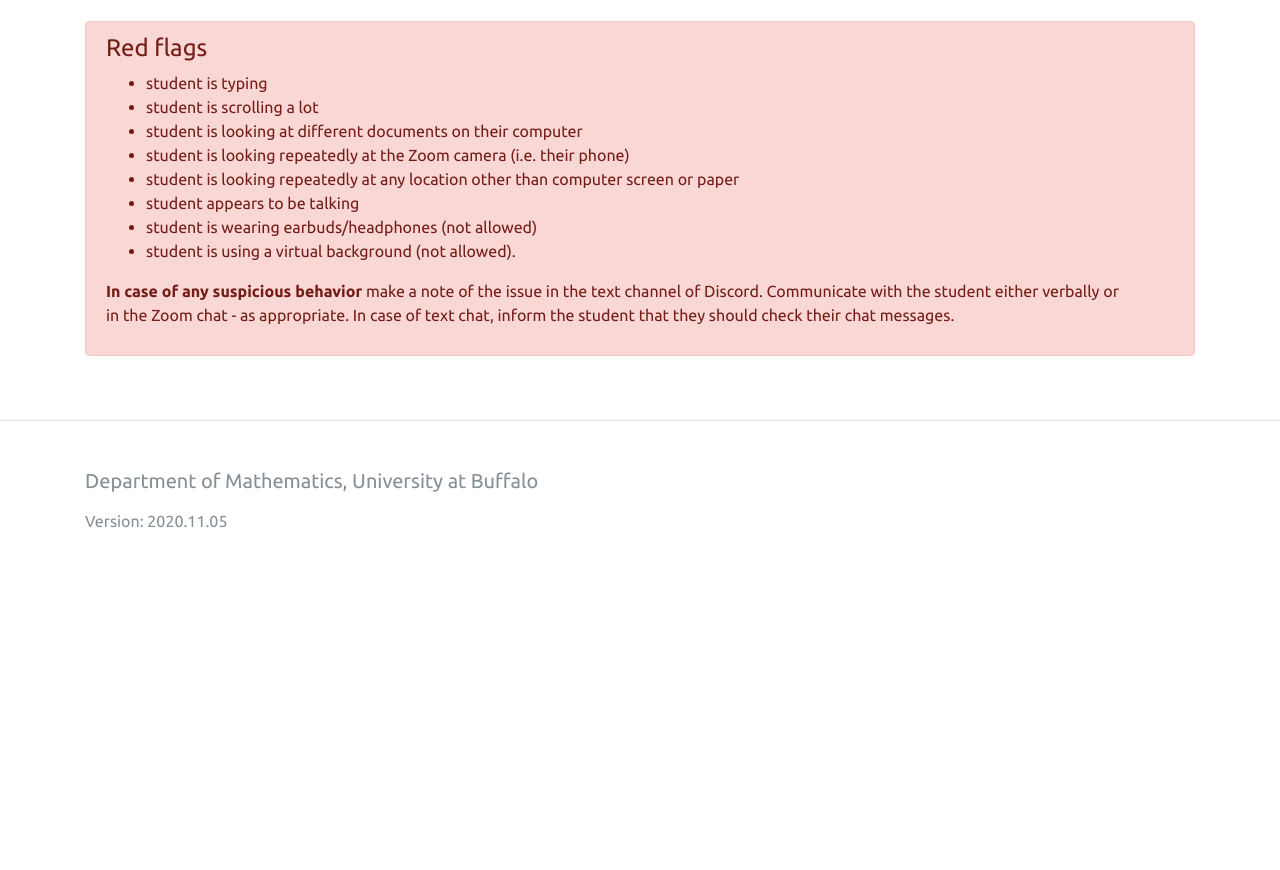
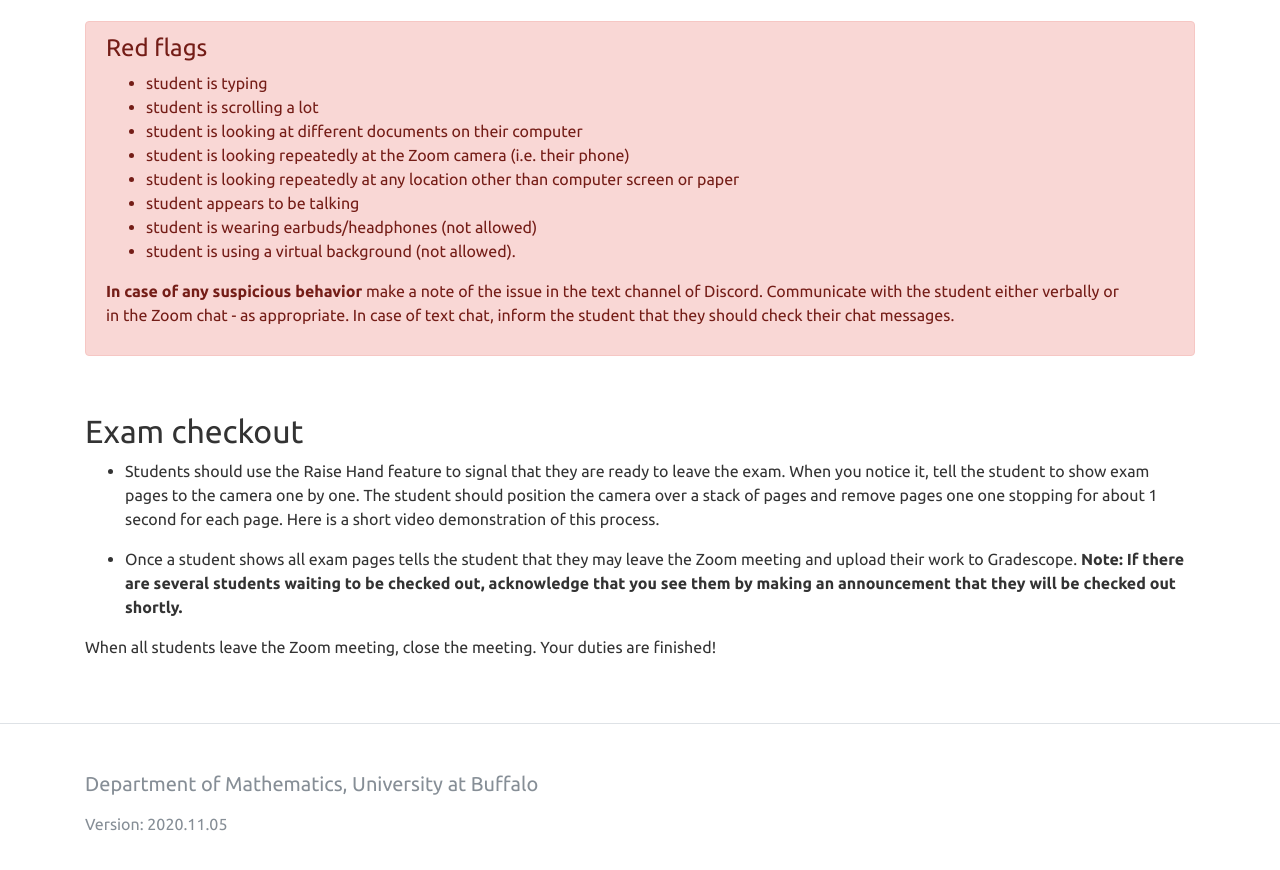
Before and after one commit to ub-math/exam_guides, a Jekyll site: the page built from docs/proctor.md, in a window 1280 px wide and 900 px high, scrolled down 5544 px. Shown: the top 870 px of the window. Built offline with Jekyll 4.4.1, drawn with Linux system fonts in a browser that asks for light colours; before the commit the page ends 6141 px from its top, so only the background shows below that.

Commit message:
Update proctor.md

```diff
--- a/docs/proctor.md
+++ b/docs/proctor.md
@@ -267,3 +267,19 @@ cameras are positioned correctly. Instruct students to make adjustments as neede
 Communicate with the student either verbally or in the Zoom chat - as appropriate. In case of text chat, inform
 the student that they should check their chat messages.</p>
 </div>
+
+
+<br/>
+
+## Exam checkout
+
+* Students should use the Raise Hand feature to signal that they are ready to leave the exam. When you notice it,
+  tell the student to show exam pages to the camera one by one. The student should position the camera over
+  a stack of pages and remove pages one one stopping for about 1 second for each page. Here is a short video
+  demonstration of this process.
+
+* Once a student shows all exam pages tells the student that they may leave the Zoom meeting and upload their work
+  to Gradescope.  <b>Note:<b/> If there are several students waiting to be checked out, acknowledge that you see them by
+  making an announcement that they will be checked out shortly.
+
+When all students leave the Zoom meeting, close the meeting. Your  duties are finished!
```
